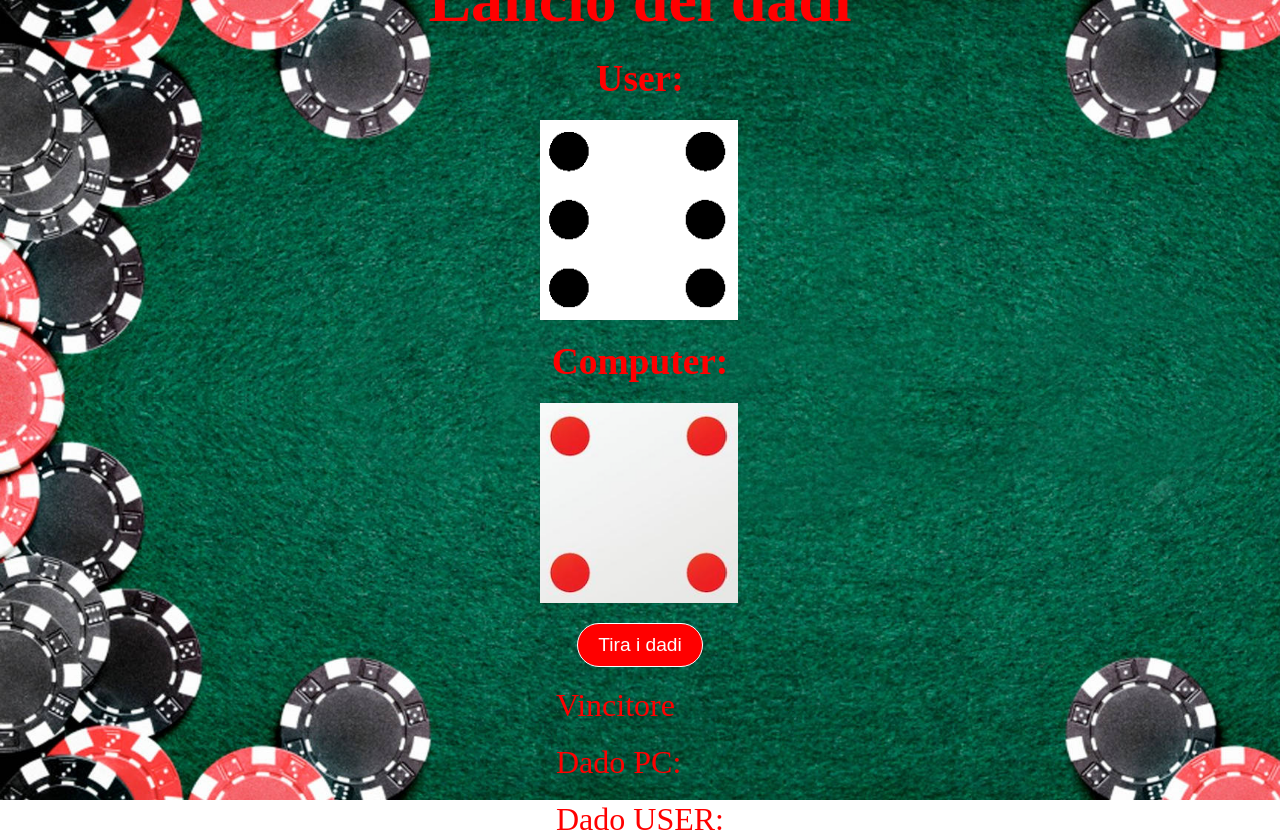
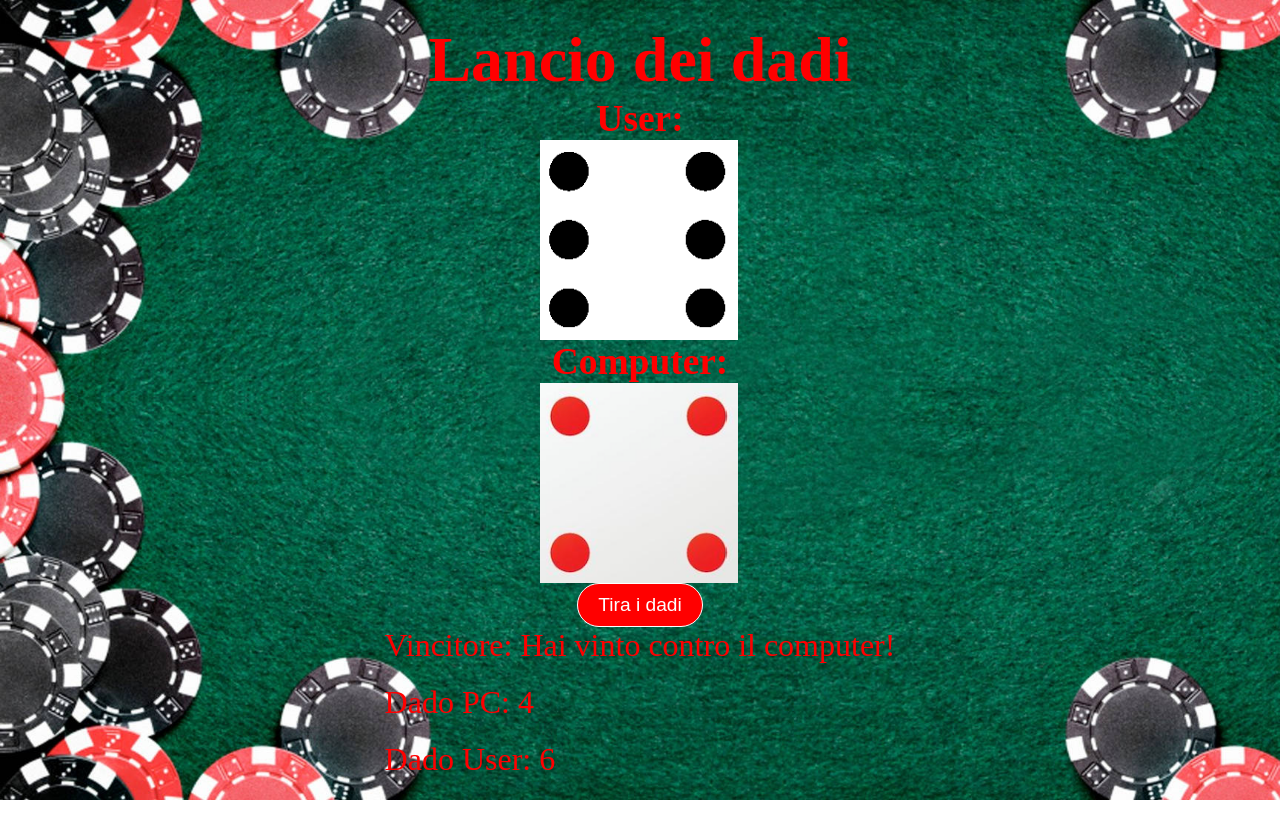
Before and after one commit to wmancaniello/js-mail-dadi, a plain HTML site: page dadi/index.html in a window 1280 px wide. Both pictures are taken after a click on the button "Tira i dadi". After the commit the page ends 800 px from the top, so only its background shows below. Drawn offline with Linux system fonts and the light colour scheme.

Commit message:
Project complete, Buona Pasqua!

```diff
--- a/dadi/css/style.css
+++ b/dadi/css/style.css
@@ -26,7 +26,6 @@ img {
   align-items: center;
   justify-content: center;
   flex-direction: column;
-  gap: 20px;
   width: 700px;
   height: 700px;
 }
--- a/dadi/index.html
+++ b/dadi/index.html
@@ -19,9 +19,9 @@
         <div id="dado-computer"></div>
         <button id="generate">Tira i dadi</button>
         <div class="result">
-          <span>Vincitore</span>
-          <span>Dado PC:</span>
-          <span>Dado USER:</span>
+          <span id="winner"></span>
+          <span id="computer"></span>
+          <span id="user"></span>
         </div>
       </div>
     </div>
--- a/dadi/js/script.js
+++ b/dadi/js/script.js
@@ -2,7 +2,8 @@
 // alert("Ciao");
 
 // Seleziono gli elementi dall'HTML
-// Bottone
+// Raccolta Dati:
+// Immagini e bottone
 const lancioDadiBtn = document.getElementById("generate");
 let resultDado1 = document.getElementById("dado-user");
 let resultDado2 = document.getElementById("dado-computer");
@@ -21,7 +22,24 @@ lancioDadiBtn.addEventListener("click", function () {
   resultDado2.innerHTML = `<img src="./img/${dadoComputer}_red.png" alt="">`;
 
   // Determinare il vincitore con condizione
-  //   if
+  let winner;
+  if (dadoUser > dadoComputer) {
+    winner = "Hai vinto contro il computer!";
+  } else if (dadoUser < dadoComputer) {
+    winner = "Putroppo hai perso contro il computer!";
+  } else {
+    winner = "Avete pareggiato!";
+  }
+
+  // Raccolta Dati
+  // Risultati
+  let winnerGame = document.getElementById("winner");
+  let resultComputer = document.getElementById("computer");
+  let resultUser = document.getElementById("user");
+
+  winnerGame.innerHTML = `Vincitore: ${winner}`;
+  resultComputer.innerHTML = `Dado PC: ${dadoComputer}`;
+  resultUser.innerHTML = `Dado User: ${dadoUser}`;
 });
 
 // Determinare il vincitore con condizione
```
